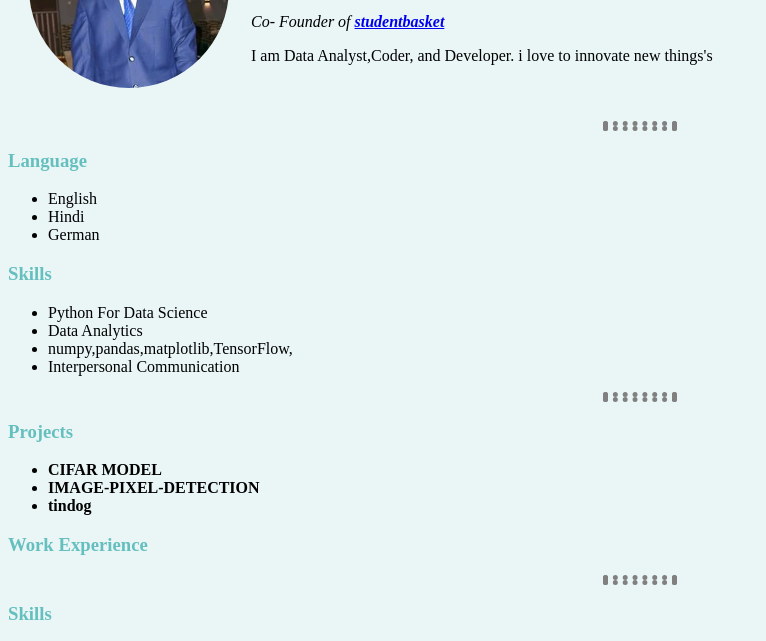
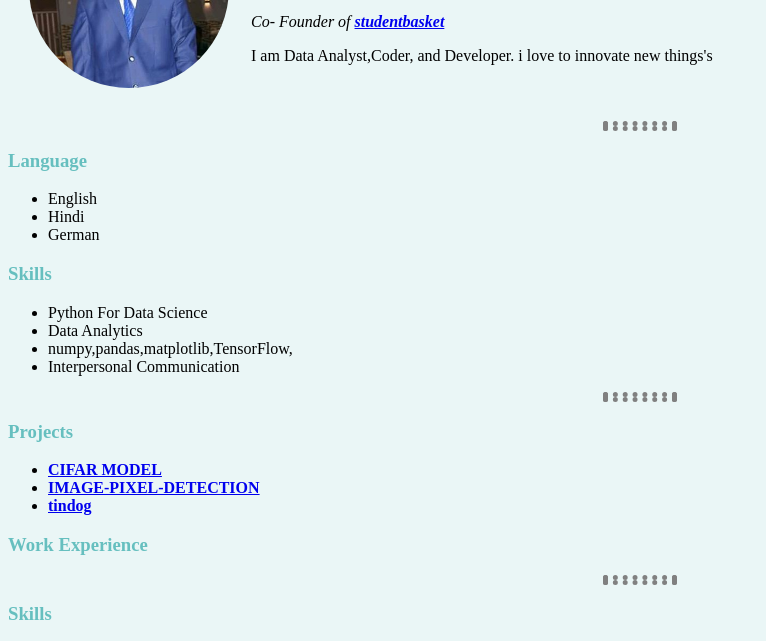
Before and after one commit to sanjus1ngh/cv, a plain HTML site: page index.html in a window 1280 px wide. Shown: the part 141-782 px from the top of the page, without its empty margins (0-766 px from the left). Drawn offline with Linux system fonts and the light colour scheme.

Commit message:
Update index.html

```diff
--- a/index.html
+++ b/index.html
@@ -49,11 +49,11 @@
      <h3>Projects</h3>
     <ul>
         <li>
-            <strong> <a herf=" https://github.com/sanjus1ngh/CIFAR-MODEL"> CIFAR MODEL</a></strong>
+            <strong> <a href=" https://github.com/sanjus1ngh/CIFAR-MODEL"> CIFAR MODEL</a></strong>
         </li>
-        <li><strong> <a herf=" https://github.com/sanjus1ngh/IMAGE-PIXEL-DETECTION">IMAGE-PIXEL-DETECTION</a></strong></li>
+        <li><strong> <a href=" https://github.com/sanjus1ngh/IMAGE-PIXEL-DETECTION">IMAGE-PIXEL-DETECTION</a></strong></li>
         <li>
-         <strong><a herf=" https://github.com/sanjus1ngh/tindog">tindog</a><strong>
+         <strong><a href=" https://github.com/sanjus1ngh/tindog">tindog</a><strong>
         </li>
     </ul>
 
```
